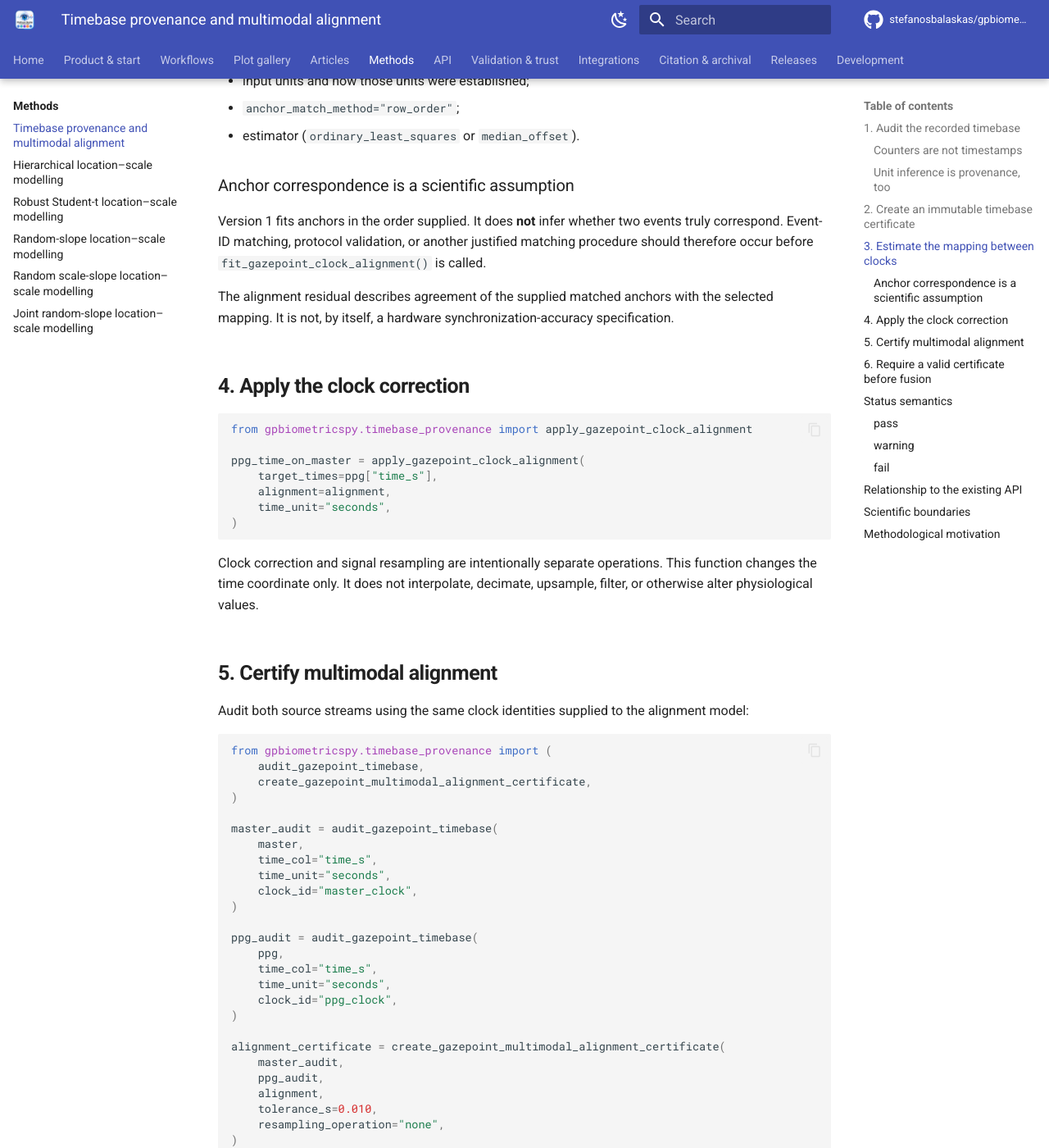
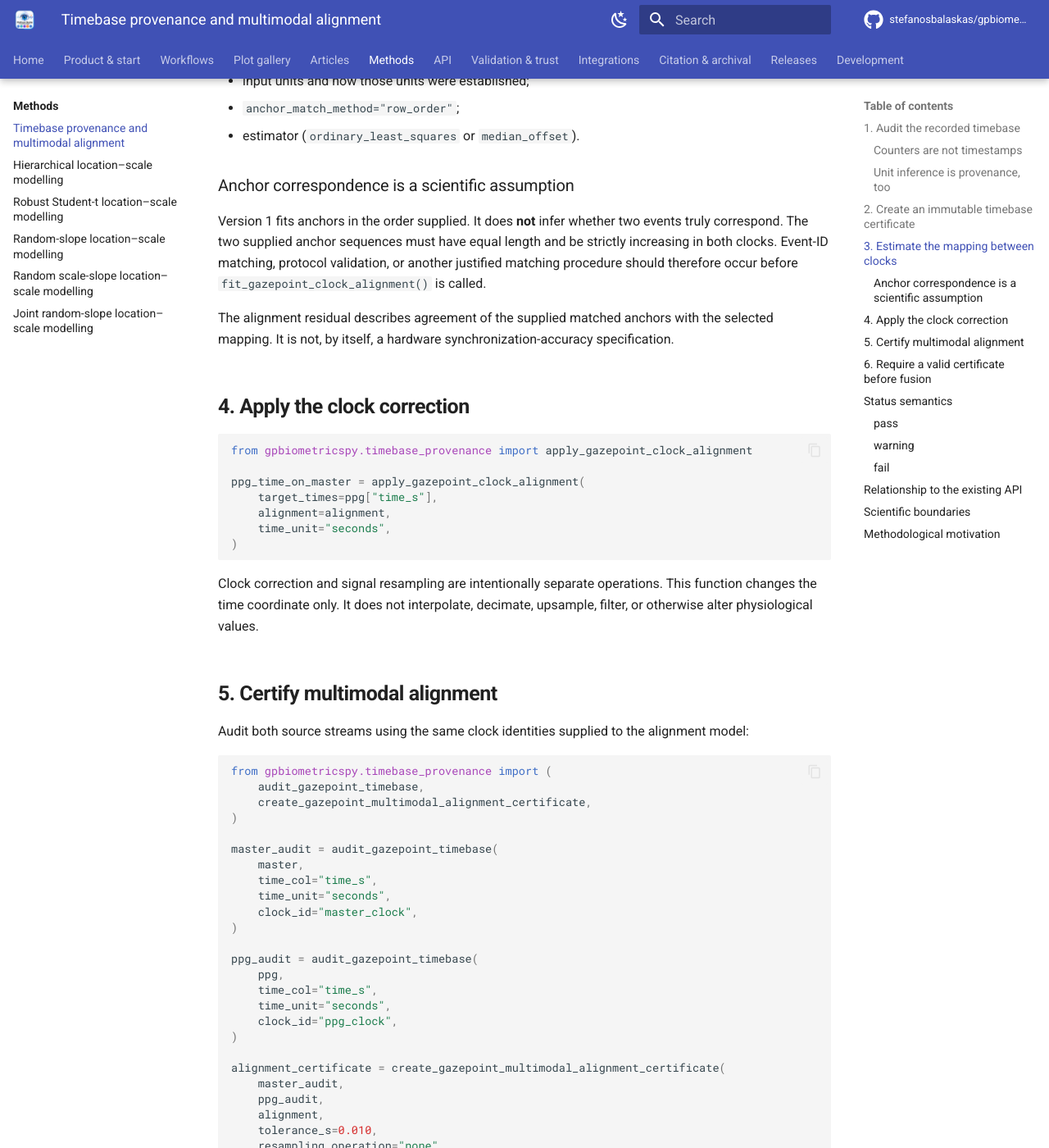
Before and after one commit to stefanosbalaskas/gpbiometricspy, an MkDocs documentation site: the page built from docs/methods/timebase-provenance.md, in a window 1280 px wide and 1400 px high, scrolled down 3986 px. Shown: the whole window at 82% size. Built offline with MkDocs 1.6.1 and Material for MkDocs 9.7.7, drawn with Linux system fonts in a browser that asks for light colours; comment, search, counter and statistics services are not loaded; some of the changed text lies outside the part shown.

Commit message:
docs: tighten timebase certification boundaries

```diff
--- a/docs/methods/timebase-provenance.md
+++ b/docs/methods/timebase-provenance.md
@@ -148,7 +148,7 @@
 
 ### Anchor correspondence is a scientific assumption
 
-Version 1 fits anchors in the order supplied. It does **not** infer whether two events truly correspond. Event-ID matching, protocol validation, or another justified matching procedure should therefore occur before `fit_gazepoint_clock_alignment()` is called.
+Version 1 fits anchors in the order supplied. It does **not** infer whether two events truly correspond. The two supplied anchor sequences must have equal length and be strictly increasing in both clocks. Event-ID matching, protocol validation, or another justified matching procedure should therefore occur before `fit_gazepoint_clock_alignment()` is called.
 
 The alignment residual describes agreement of the supplied matched anchors with the selected mapping. It is not, by itself, a hardware synchronization-accuracy specification.
 
@@ -203,8 +203,9 @@
 
 - either timebase audit has status `fail`;
 - audit warnings exist but were not explicitly accepted;
-- clock identities do not agree across the audits and alignment object; or
-- the maximum anchor residual exceeds `tolerance_s`.
+- clock identities do not agree across the audits and alignment object;
+- the maximum anchor residual exceeds `tolerance_s`; or
+- the corrected streams have no positive temporal overlap.
 
 If a warning is scientifically acceptable for a particular analysis, it must be made explicit:
 
@@ -269,6 +270,8 @@
 - heuristic time-unit inference; or
 - a counter-derived rather than timestamp-observed timebase.
 
+Counter-scaled anchor units used in the clock fit are also retained as alignment warnings and require explicit acceptance.
+
 ### `fail`
 
 The timebase is not eligible for multimodal certification, including cases with insufficient finite timestamps, no positive time intervals, or backward timestamp steps.
```
Also changed, not shown: other parts of docs/methods/timebase-provenance.md (+1 -1 lines).
